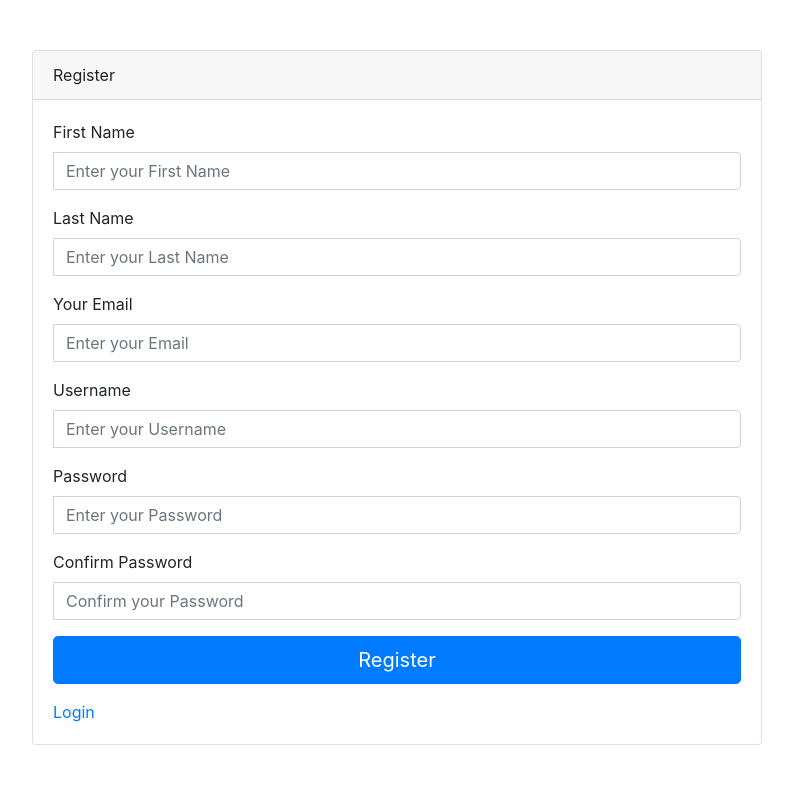
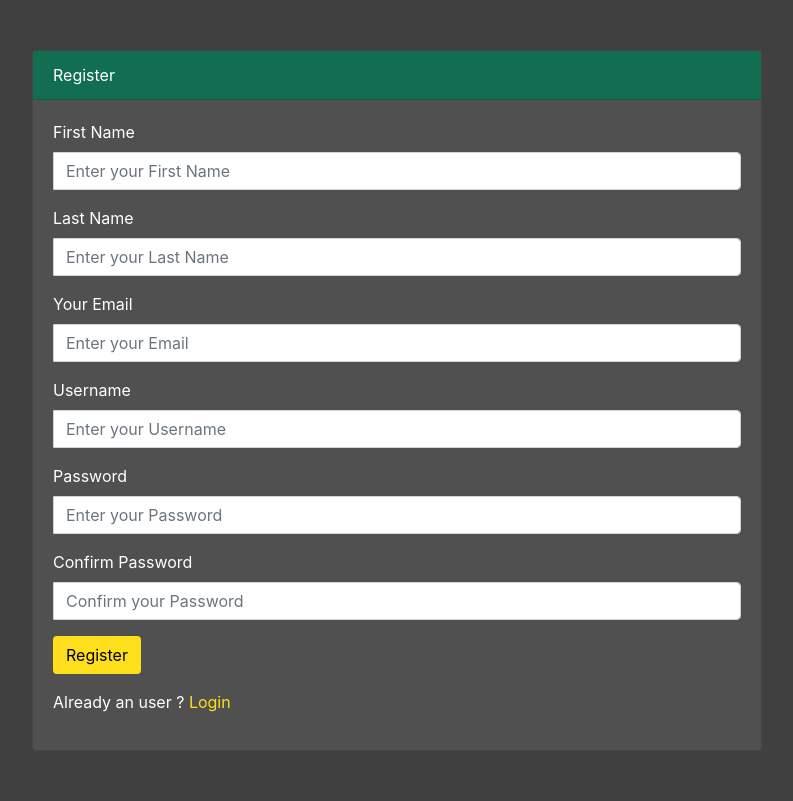
Before and after one commit to iNano22/bet365_clone, a Django app: page /registration in a window 1280 px wide. Shown: the whole page, without its empty margins (243-1036 px from the left). Run offline with Django 4.2, Linux system fonts and the light colour scheme; some libraries are stand-ins or nearby versions.

Commit message:
login and registration style

```diff
--- a/betting/templates/bettingapp/registration.html
+++ b/betting/templates/bettingapp/registration.html
@@ -8,7 +8,28 @@
     <script src="//maxcdn.bootstrapcdn.com/bootstrap/4.1.1/js/bootstrap.min.js"></script>
     <script src="//cdnjs.cloudflare.com/ajax/libs/jquery/3.2.1/jquery.min.js"></script>
     <!------ Include the above in your HEAD tag ---------->
-
+<style>
+    body {
+        background-color: #404040;
+        color: #fff
+    }
+    .card-header {
+        background-color: #126e51;
+    }
+    .card {
+        background-color: #505050;
+    }
+    .login-button {
+        background-color: #ffdf1b;
+        color
+    }
+    .btn.login-button:hover {
+        background-color: #e4e4e4;
+    }
+    a.login {
+        color: #ffdf1b;
+    }
+</style>
 </head>
 <body>
 
@@ -77,10 +98,13 @@
                                         </div>
                                     </div>
                                     <div class="form-group ">
-                                        <button type="submit" class="btn btn-primary btn-lg btn-block login-button">Register</button>
+                                        <button type="submit" class="btn login-button">Register</button>
+                                        {% for message in messages %}
+                                            <p style="color: red;">{{ message }}</p>
+                                        {% endfor %}
                                     </div>
                                     <div class="login-register">
-                                        <a href="{% url 'login'%}">Login</a>
+                                        <p>Already an user ? <a class="login" href="{% url 'login'%}">Login</a></p>
                                     </div>
                                 </form>
                             </div>
```
Also changed, not shown: betting/templates/bettingapp/login.html (+23 -2 lines), betting/db.sqlite3.
